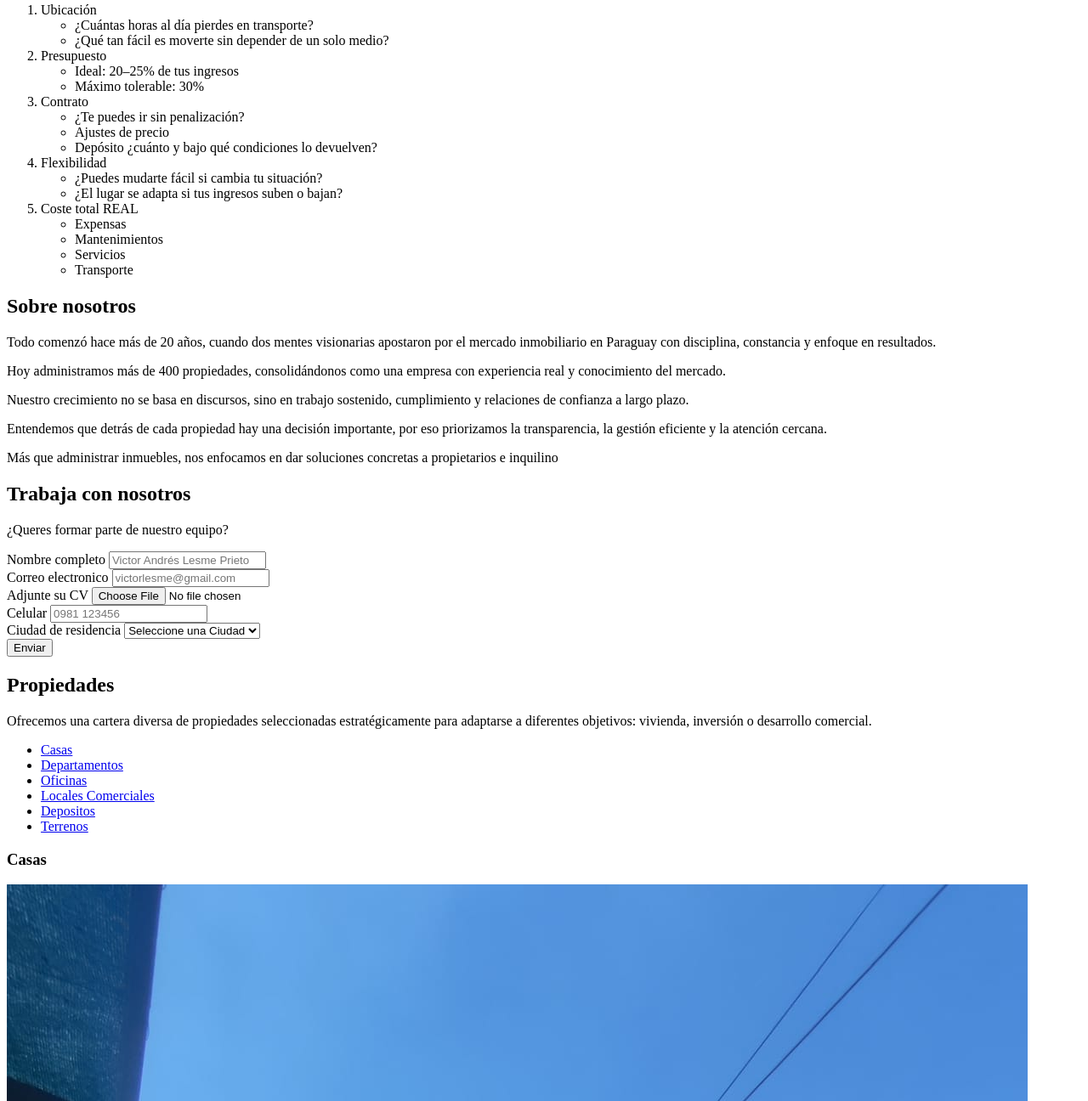
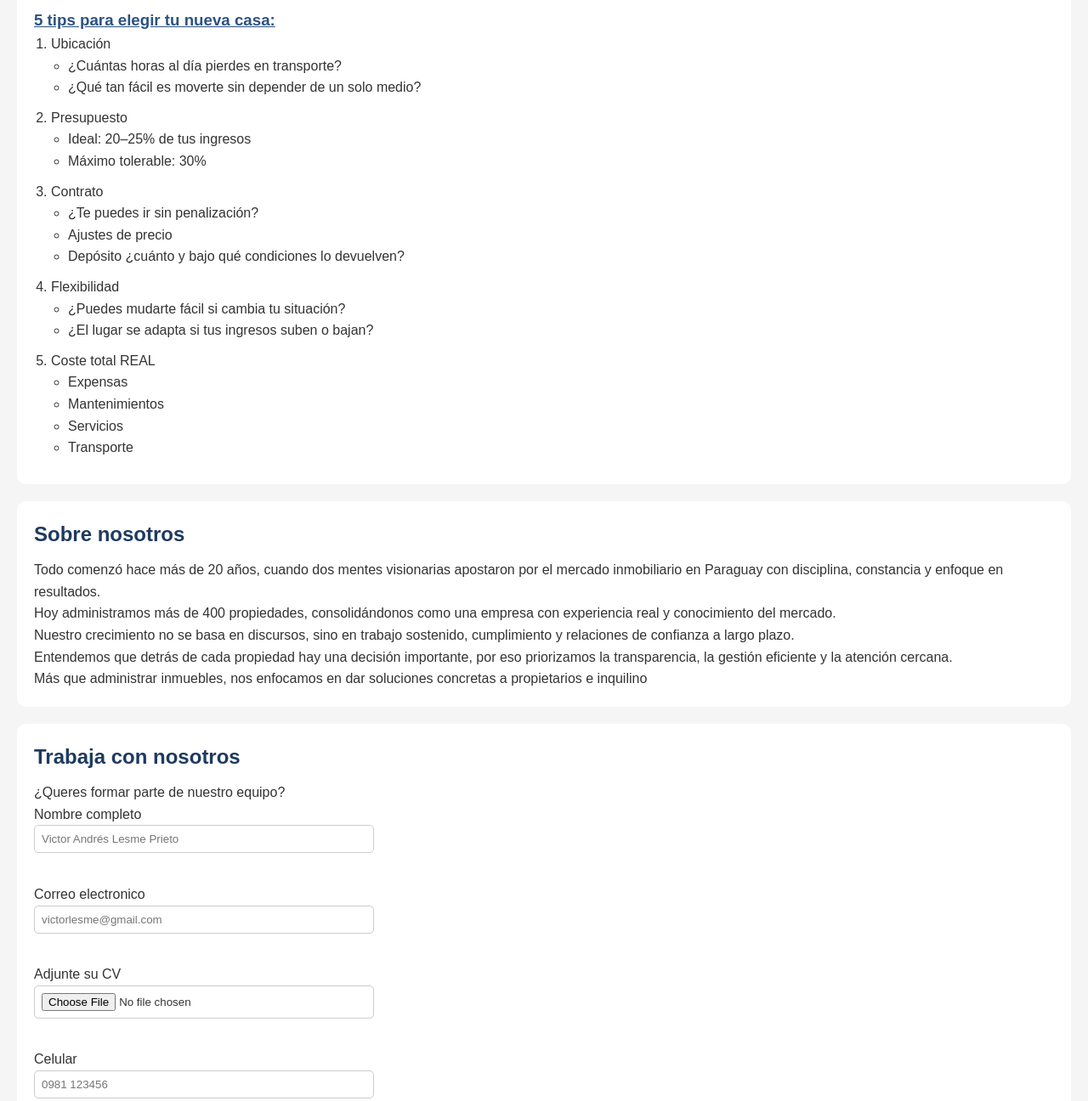
Before and after one commit to inmueblesvictor-glitch/intermerweb, a plain HTML site: page index.html in a window 1280 px wide. Shown: the part 256-1552 px from the top of the page at 85% size. Drawn offline with Linux system fonts and the light colour scheme.

Commit message:
Update index.html

```diff
--- a/index.html
+++ b/index.html
@@ -1,7 +1,116 @@
 <!DOCTYPE html>
 <html>
 <head>
-  <title> Intercambios Mercantiles S.A </title>
+  <title> Intermercambios Mercantiles S.A</title>
+<style>
+  * {
+    margin: 0;
+    padding: 0;
+    box-sizing: border-box;
+    font-family: Arial, sans-serif;
+  }
+
+  body {
+    background-color: #f5f5f5;
+    color: #333;
+    line-height: 1.6;
+  }
+
+  header, nav, section {
+    padding: 20px;
+  }
+
+  h1 {
+    text-align: center;
+    background-color: #1e3a5f;
+    color: white;
+    padding: 20px;
+  }
+
+  nav {
+    background-color: #2c5282;
+  }
+
+  nav ul {
+    display: flex;
+    justify-content: center;
+    list-style: none;
+  }
+
+  nav ul li {
+    margin: 0 15px;
+  }
+
+  nav ul li a {
+    color: white;
+    text-decoration: none;
+    font-weight: bold;
+  }
+
+  nav ul li a:hover {
+    text-decoration: underline;
+  }
+
+  section {
+    background: white;
+    margin: 20px;
+    border-radius: 10px;
+    padding: 20px;
+  }
+
+  h2 {
+    margin-bottom: 10px;
+    color: #1e3a5f;
+  }
+
+  h3 {
+    margin-top: 20px;
+    color: #2c5282;
+  }
+
+  ul {
+    margin-left: 20px;
+    margin-bottom: 10px;
+  }
+
+  ol {
+    margin-left: 20px;
+  }
+
+  form {
+    display: flex;
+    flex-direction: column;
+    max-width: 400px;
+  }
+
+  input, select {
+    margin-bottom: 10px;
+    padding: 8px;
+    border-radius: 5px;
+    border: 1px solid #ccc;
+  }
+
+  button {
+    background-color: #2c5282;
+    color: white;
+    border: none;
+    padding: 10px;
+    border-radius: 5px;
+    cursor: pointer;
+  }
+
+  button:hover {
+    background-color: #1e3a5f;
+  }
+
+  img {
+    width: 100%;
+    max-width: 400px;
+    border-radius: 10px;
+    margin: 10px 0;
+  }
+</style>
+
 </head>
 <body>
   <h1> Intermercambios Mercantiles S.A </h1>
@@ -13,7 +122,7 @@
        <li><a href = "#propiedades"> Propiedades </a></li>
      </ul>
    </nav>
-  <section id = inicio >
+  <section id = "inicio" >
     <h2> Inicio </h2>
   <h3> <u> 5 tips para elegir tu nueva casa: </u></h3>
   <ol>
@@ -47,7 +156,7 @@
       </ul>
   </ol>
   </section>
-  <section id = sobre_nosotros>
+  <section id = "sobre_nosotros">
      <h2> Sobre nosotros </h2>
   <p> Todo comenzó hace más de 20 años, cuando dos mentes visionarias apostaron por el mercado inmobiliario en Paraguay con disciplina, constancia y enfoque en resultados.</p>
 
@@ -59,21 +168,21 @@
 
 <p>Más que administrar inmuebles, nos enfocamos en dar soluciones concretas a propietarios e inquilino</p>
 </section>
-  <section id = trabaja_con_nosotros >
+  <section id = "trabaja_con_nosotros" >
   <h2> Trabaja con nosotros </h2>
   <p> ¿Queres formar parte de nuestro equipo? </p>
   <form>
     <label type = nombre_completo for = nombre_completo > Nombre completo</label>
-    <input id = nombre_completo placeholder = "Victor Andrés Lesme Prieto">
+    <input type = "text" id = nombre_completo placeholder = "Victor Andrés Lesme Prieto">
     <br>
     <label type = mail for = correo > Correo electronico </label>
-    <input id = correo placeholder = "victorlesme@gmail.com">
+    <input type = "email" id = correo placeholder = "victorlesme@gmail.com">
     <br>
     <label type = file for = cv >Adjunte su CV</label>
     <input type = file id= cv>
     <br>
     <label type = tel for = telefono> Celular </label>
-    <input id = telefono placeholder = "0981 123456">
+    <input type = "tel" id = telefono placeholder = "0981 123456">
     <br>
     <label> Ciudad de residencia </label>
     <select name="ciudad" required>
@@ -90,7 +199,7 @@
     <button type = submit> Enviar </button>
   </form>
 </section>
-  <section id = propiedades>
+  <section id = "propiedades">
     <h2> Propiedades </h2>
     <p> Ofrecemos una cartera diversa de propiedades seleccionadas estratégicamente para adaptarse a diferentes objetivos: vivienda, inversión o desarrollo comercial. </p>
     <nav>
@@ -105,18 +214,32 @@
     </nav>
   </section>
   <section>
-    <h3 id = casas > Casas </h3>
-     <img src="casa_pariri01.jpg" alt="Casa">
-    <h3 id = departamentos > Departamentos </h3>
-    <h3 id = oficinas > Oficinas </h3>
-    <h3 id = locales_comerciales > Locales Comerciale </h3>
-    <h3 id = depositos > Depositos </h3>
-    <h3 id = terrenos > Terrenos </h3>
+    <h3 id = "casas" > Casas </h3>
+    <section>
+        <h4> Casa de 2 habitaciones en Asunción </h4>
+    <img src ="casa_pariri01.jpg" alt = casa_pariri_325>
+    <p>La casa cuenta con 2 habitaciones, baño social familiar, sala/comedor integrados, cocina con mobiliario, galeria , habitación de servicio con baño, lavadero techado, amplio patio trasero y cochera para 1 vehiculo.</p>
+    <ul>
+      <li> Precio: Gs. 4.000.000 </li>
+      <li> Garantia: Gs. 6.000.000 </li>
+      <li> Ubicación: <a href = "https://maps.app.goo.gl/LkvApPW8AizXMSzq5" target = "_blank"> Pariri n°325</a></li>
+    </ul>
+     </section>
+    <section>
+    <h4> Casa de 5 habitaciones en Asunción </h4>
+    <img alt = casa_valoisrivarola_848>
+    <p>La casa cuenta con 3 habitaciones (1 suite), baño social/familiar, sala/comedor integrados, cocina con mobiliario, galeria , 2 habitaciones de servicio con baño, lavadero techado, amplio patio interno y cochera para 3 vehiculos.</p>
+    <ul>
+      <li> Precio: Gs. 4.500.000 </li>
+      <li> Garantia: Gs. 6.750.000 </li>
+      <li> Ubicación: <a href = "https://maps.app.goo.gl/bT2TvBkG4S1j56jp7" target = "_blank"> Valois Rivarola n°848 </a></li>
+    </ul>
+     </section>
+    <h3 id = "departamentos" > Departamentos </h3>
+    <h3 id = "oficinas" > Oficinas </h3>
+    <h3 id = "locales_comerciales" > Locales Comerciale </h3>
+    <h3 id = "depositos" > Depositos </h3>
+    <h3 id = "terrenos" > Terrenos </h3>
   </section>
 </body>
 </html>
-
-    <script src="/script.js"></script>
-  </body>
-
-</html>
```
